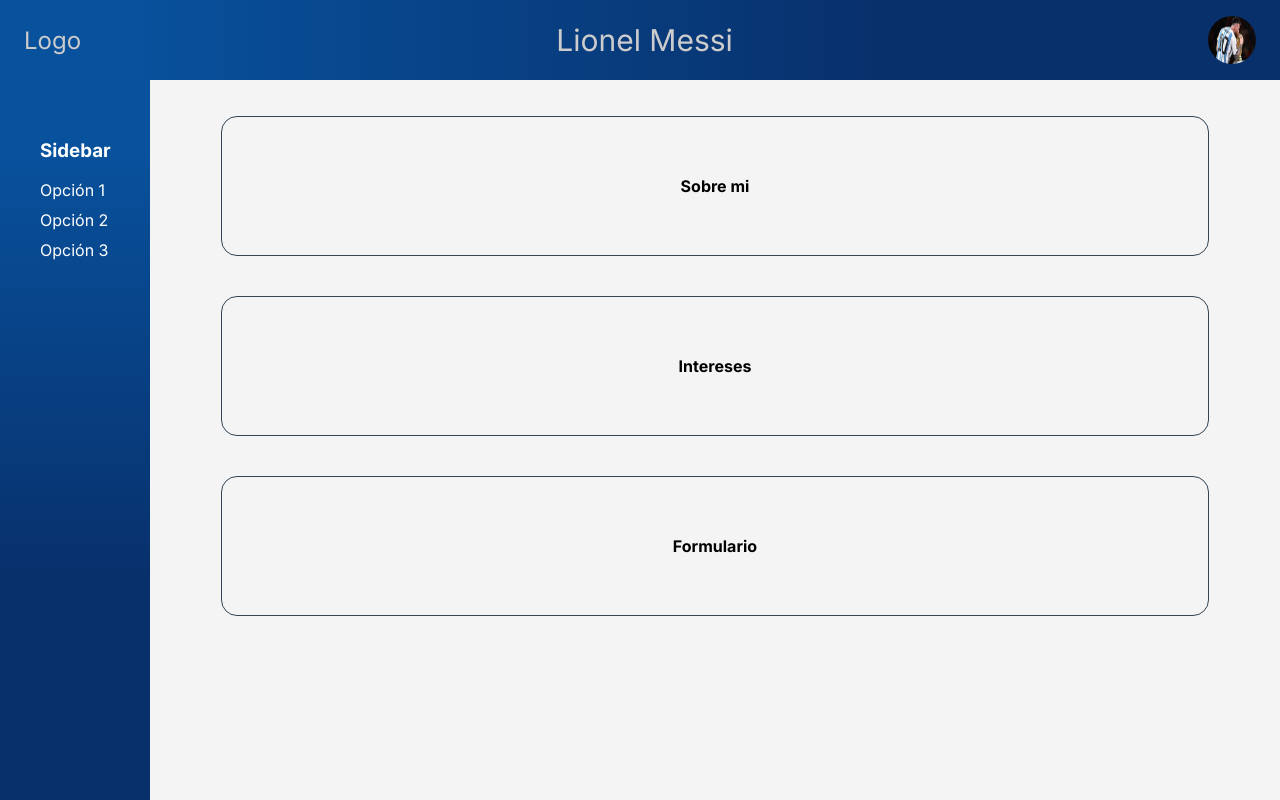
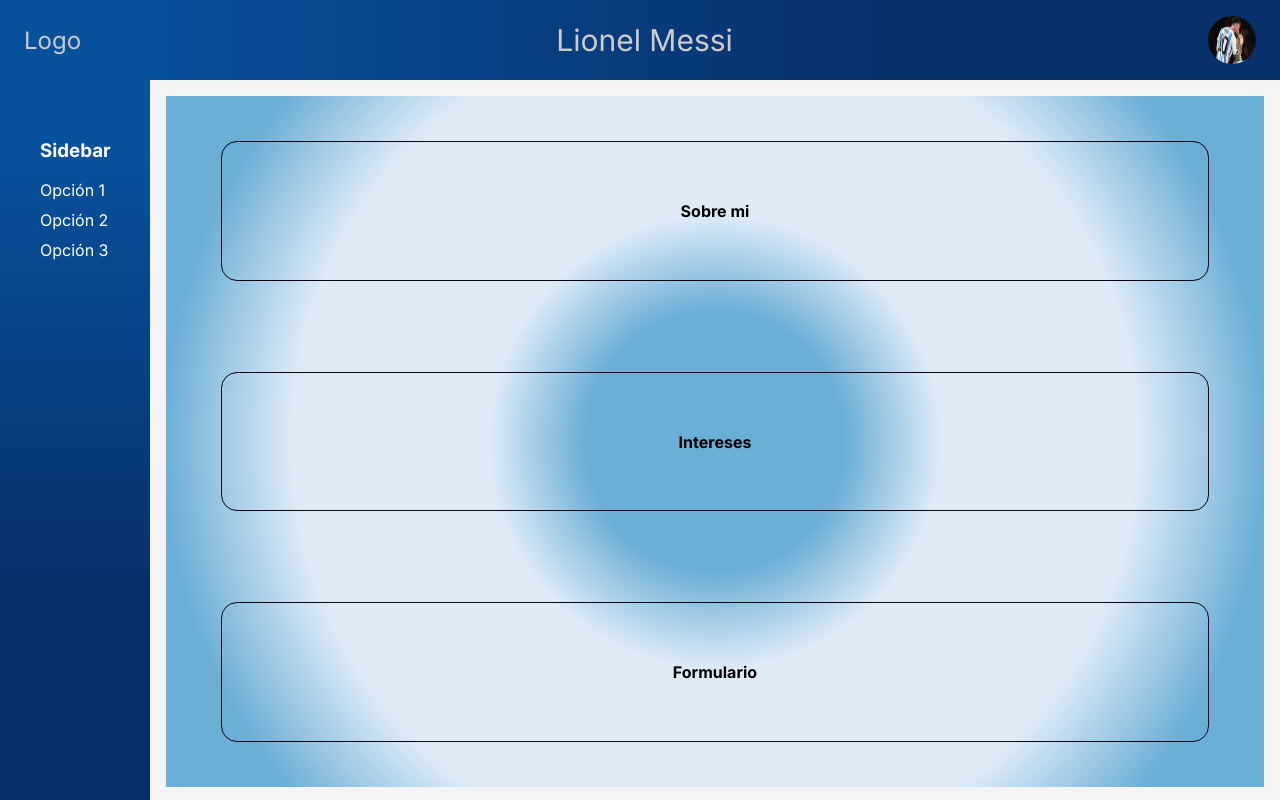
Before and after one commit to FededelRincon/Security-and-System-Tecnical, a Next.js app: page /profile in a window 1280 px wide. Built offline with nearby package versions, Linux system fonts and the light colour scheme.

Commit message:
hover in profilePage done

```diff
--- a/app/profile/page.module.css
+++ b/app/profile/page.module.css
@@ -17,18 +17,18 @@
 
 .content {
   flex: 1;
-  background-color: #f4f4f4;
+  background-color: (--color-eight);
 }
 
 /* Profile Page */
 .ProfileContainer{
+  background: radial-gradient(circle, var(--color-five) 20%, var(--color-eight) 35%, var(--color-eight) 65%, var(--color-five) 85%);
   display: flex;
   flex-direction: column;
   align-items: center;
   justify-content: space-around;
-  min-height: 75%;
+  min-height: 96%;
   margin: 1rem;
-  /* background-color: teal; */
 }
 @keyframes fadeInUp {
   from {
@@ -44,13 +44,18 @@
 .ComponentContainer{
   width: 90%;
   padding: 2rem 1rem;
-  border: solid 1px #345;
+  border: solid 1px var(--color-dark);
   border-radius: 1rem;
   /* background-color: tomato; */
   margin: 1rem;
   animation: fadeInUp 0.5s ease-in-out;
+  transition: border 0.5s ease-in-out;
+}
 
+.ComponentContainer:hover{
+  border: solid 1px var(--color-seven);
 }
+
 
 .Hidden {
   display: none;
```
